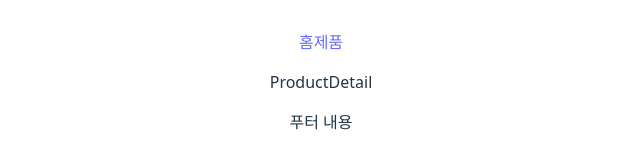
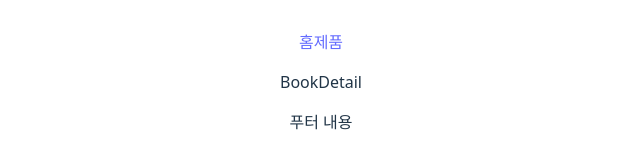
Before and after one commit to ileskey/basicOverallWebProject, a React (Vite) app in the folder basic-frontend/: page /books/1 in a window 1280 px wide. Shown: the part 318-478 px from the top of the page, without its empty margins (319-959 px from the left). Built offline with nearby package versions, Linux system fonts and the light colour scheme.

Commit message:
chore: Fixed obj name from product to book

```diff
--- a/basic-frontend/src/components/Header.tsx
+++ b/basic-frontend/src/components/Header.tsx
@@ -5,7 +5,7 @@ function Header() {
         <header>
             <nav>
                 <Link to="/">홈</Link>
-                <Link to="/products">제품</Link>
+                <Link to="/books">제품</Link>
             </nav>
         </header>
     );
--- a/basic-frontend/src/pages/BookDetailPage.tsx
+++ b/basic-frontend/src/pages/BookDetailPage.tsx
@@ -1,9 +1,9 @@
-function ProductDetailPage() {
+function BookDetailPage() {
     return (
         <div>
-            <p>ProductDetail</p>
+            <p>BookDetail</p>
         </div>
     );
 }
 
-export default ProductDetailPage;
+export default BookDetailPage;
--- a/basic-frontend/src/pages/HomePage.tsx
+++ b/basic-frontend/src/pages/HomePage.tsx
@@ -4,7 +4,7 @@ function HomePage() {
         <div>
             <h1>가짜 온라인 서점</h1>
             <p>환영합니다!</p>
-            <Link to="/products">
+            <Link to="/books">
                 <button>제품 보러가기</button>
             </Link>
         </div>
```
